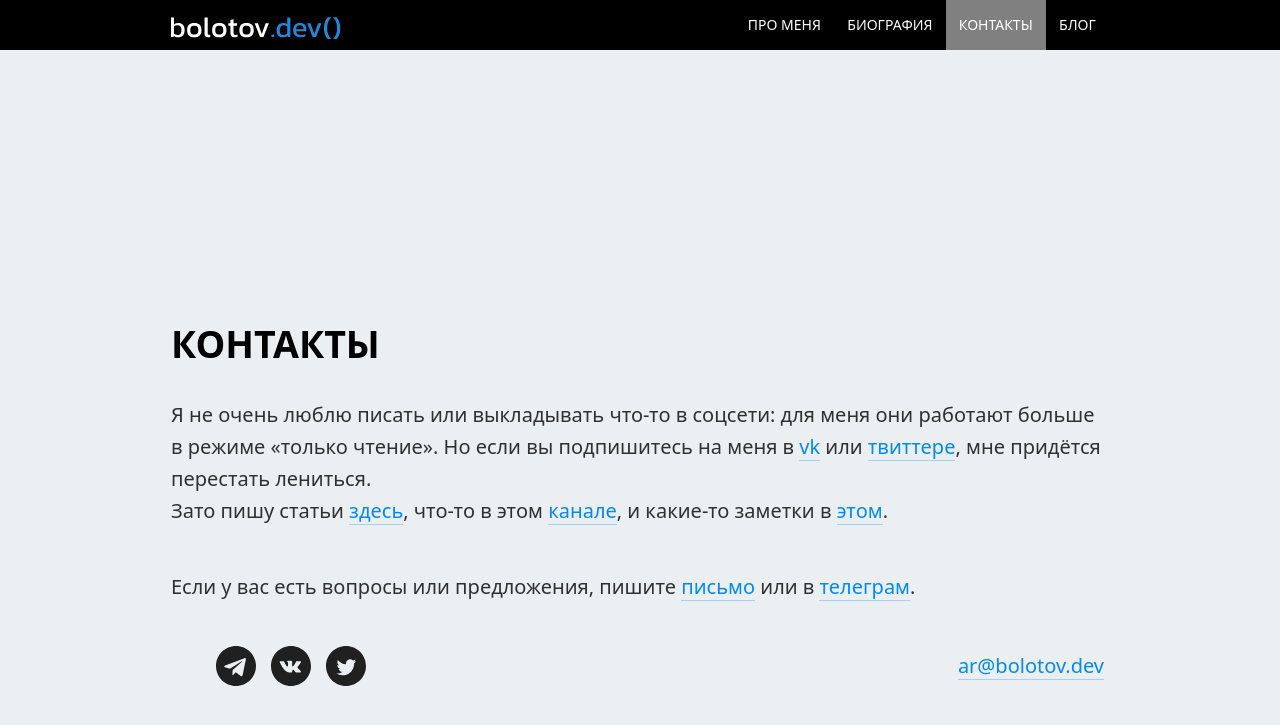
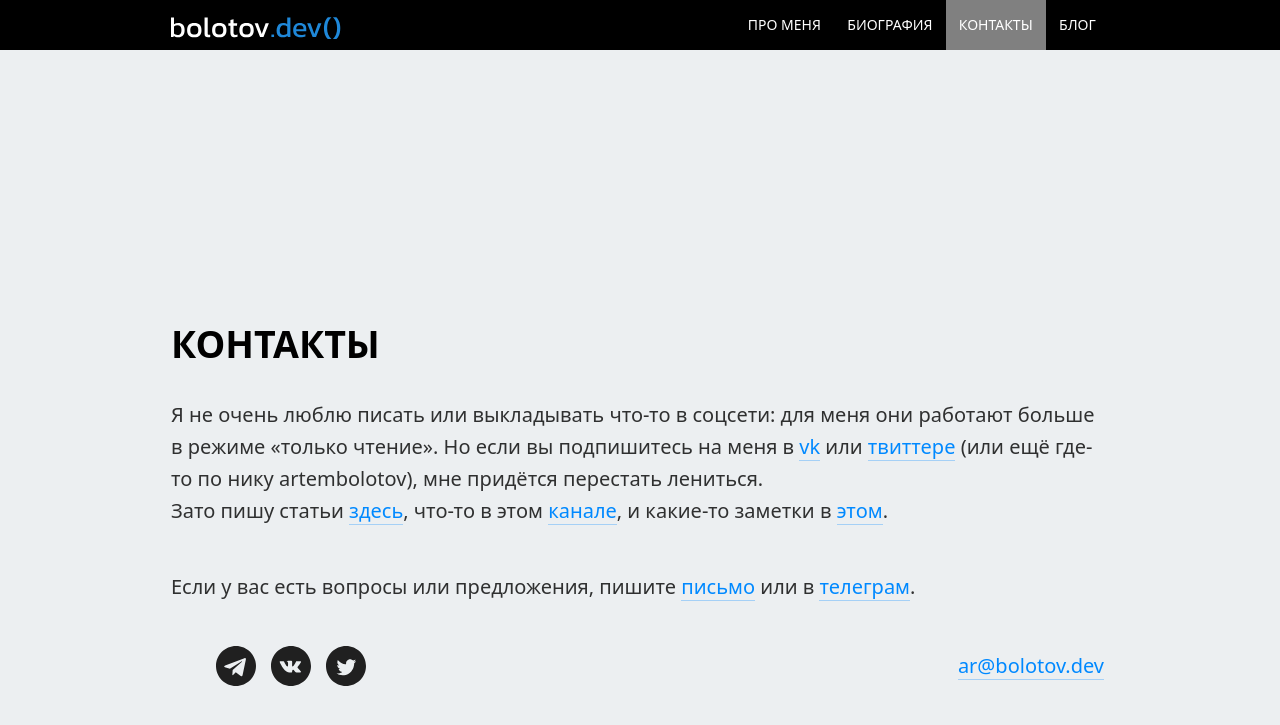
Before and after one commit to artembolotov/artembolotov.github.io, a Jekyll site: the page index.html, which Jekyll copies as it is, in a window 1280 px wide and 900 px high, scrolled down 7340 px. Shown: the top 725 px of the window. Built offline with Jekyll 4.4.1, drawn with Linux system fonts in a browser that asks for light colours.

Commit message:
Contacts changed

```diff
--- a/index.html
+++ b/index.html
@@ -197,7 +197,7 @@
     </section>
     <section id="contact" class="container">
       <h2>Контакты</h2>
-      <p>Я&nbsp;не&nbsp;очень люблю писать или выкладывать что-то в&nbsp;соцсети: для меня они работают больше в&nbsp;режиме &laquo;только чтение&raquo;. Но&nbsp;если вы&nbsp;подпишитесь на&nbsp;меня в&nbsp;<a href="https://vk.com/artembolotov">vk</a>&nbsp;или <a href="https://twitter.com/artembolotov">твиттере</a>, мне придётся перестать лениться.<br/>Зато пишу статьи <a href="/blog/">здесь</a>, что-то в этом <a href="https://t.me/bolotovblog" target="_blank">канале</a>, и какие-то заметки в <a href="https://t.me/bolotov_logs" target="_blank">этом</a>.</p>
+      <p>Я&nbsp;не&nbsp;очень люблю писать или выкладывать что-то в&nbsp;соцсети: для меня они работают больше в&nbsp;режиме &laquo;только чтение&raquo;. Но&nbsp;если вы&nbsp;подпишитесь на&nbsp;меня в&nbsp;<a href="https://vk.com/artembolotov">vk</a>&nbsp;или <a href="https://twitter.com/artembolotov">твиттере</a> (или ещё где-то по нику artembolotov), мне придётся перестать лениться.<br/>Зато пишу статьи <a href="/blog/">здесь</a>, что-то в этом <a href="https://t.me/bolotovblog" target="_blank">канале</a>, и какие-то заметки в <a href="https://t.me/bolotov_logs" target="_blank">этом</a>.</p>
       <p>Если у&nbsp;вас есть вопросы или предложения, пишите <script>document.write('<a href="mailto:' + emailE + '">письмо</a>')</script> или в&nbsp;<a href="https://t.me/artembolotov" target="_blank">телеграм</a>.</p>
       <ul id="social">
         <li><a class="icon" href="https://t.me/artembolotov" target="_blank">
```
